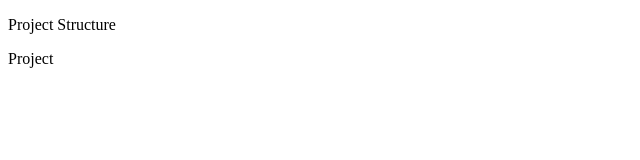
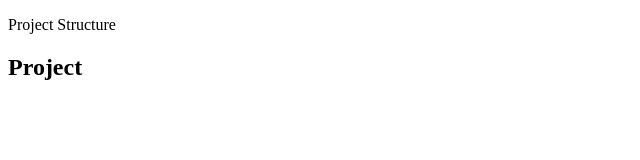
Before and after one commit to VaishnaviDethe08/my_first_repo, a plain HTML site: page main.html in a window 1280 px wide. Shown: the full height of the page, 0-640 px from the left. Drawn offline with Linux system fonts and the light colour scheme.

Commit message:
created h2 tag

```diff
--- a/main.html
+++ b/main.html
@@ -5,6 +5,6 @@
 </head>
 <body>
     <p>Project Structure</p>
-    <p>Project</p>
+    <h2>Project</h2>
 </body>
 </html>
```
